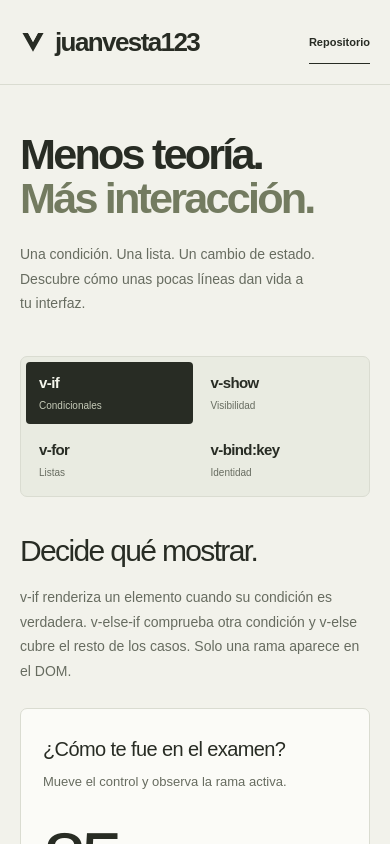
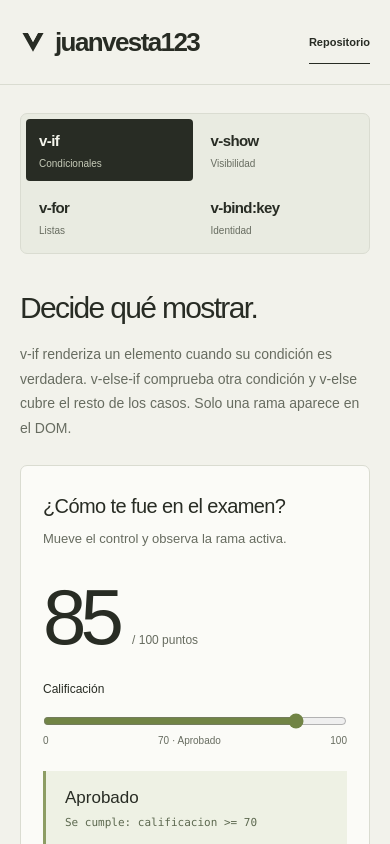
Before and after one commit to juanvesta123/vue-estructuras-control, a Vue app: page /v-if#/v-if in a window 390 px wide. Shown: the top 844 px of the page. Built offline with nearby package versions, Linux system fonts and the light colour scheme; the HTML template or start-up script is replaced by a standard one; a web font is replaced by a local one.

Commit message:
refactor: muestra las lecciones de forma directa

```diff
--- a/src/App.vue
+++ b/src/App.vue
@@ -70,19 +70,6 @@ watch(
       </div>
     </header>
     <main class="shell">
-      <section class="intro" aria-labelledby="intro-title">
-        <div class="intro-text">
-          <h1 id="intro-title">
-            Menos teoría.<br /><span>Más interacción.</span>
-          </h1>
-          <p class="intro-copy">
-            Una condición. Una lista. Un cambio de estado.<br
-              class="desktop-break"
-            />
-            Descubre cómo unas pocas líneas dan vida a tu interfaz.
-          </p>
-        </div>
-      </section>
       <div class="lab-area" id="contenido" tabindex="-1">
         <nav class="lesson-nav" aria-label="Lecciones de Vue">
           <router-link
--- a/src/style.css
+++ b/src/style.css
@@ -102,9 +102,6 @@ pre {
   font-weight: 700;
   border-bottom: 1px solid var(--ink);
 }
-.intro {
-  padding: 86px 0 68px;
-}
 .dot {
   display: inline-block;
   flex-shrink: 0;
@@ -113,26 +110,8 @@ pre {
   border-radius: 50%;
   background: #6c803b;
 }
-h1 {
-  max-width: 72rem;
-  font-size: clamp(3rem, 5.6vw, 5.25rem);
-  font-weight: 700;
-  letter-spacing: -0.075em;
-  line-height: 1.02;
-  text-wrap: balance;
-}
-h1 > span {
-  color: #737b60;
-}
-.intro-copy {
-  max-width: 54ch;
-  color: var(--muted);
-  font-size: 15px;
-  line-height: 1.75;
-  margin-top: 25px;
-  text-wrap: pretty;
-}
 .lab-area {
+  padding-top: 52px;
   scroll-margin-top: 24px;
   outline: none;
 }
@@ -624,19 +603,8 @@ input[type="range"] {
     font-size: 11px;
     gap: 12px;
   }
-  .intro {
-    padding: 47px 0 40px;
-  }
-  h1 {
-    font-size: clamp(2.7rem, 8vw, 4.5rem);
-    letter-spacing: -0.065em;
-  }
-  .intro-copy {
-    font-size: 14px;
-    margin-top: 22px;
-  }
-  .desktop-break {
-    display: none;
+  .lab-area {
+    padding-top: 28px;
   }
   .lesson-nav {
     grid-template-columns: repeat(2, minmax(0, 1fr));
@@ -718,9 +686,6 @@ input[type="range"] {
     font-size: 10px;
     gap: 8px;
   }
-  h1 {
-    font-size: 38px;
-  }
   .demo-content {
     padding: 25px 17px;
   }
```
